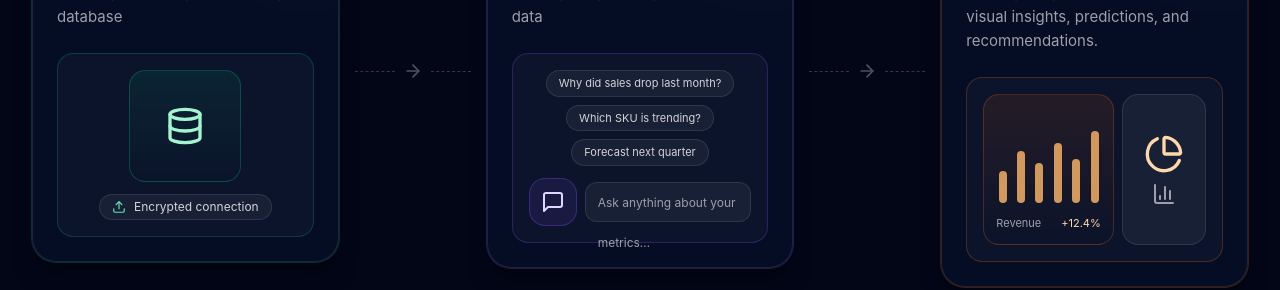
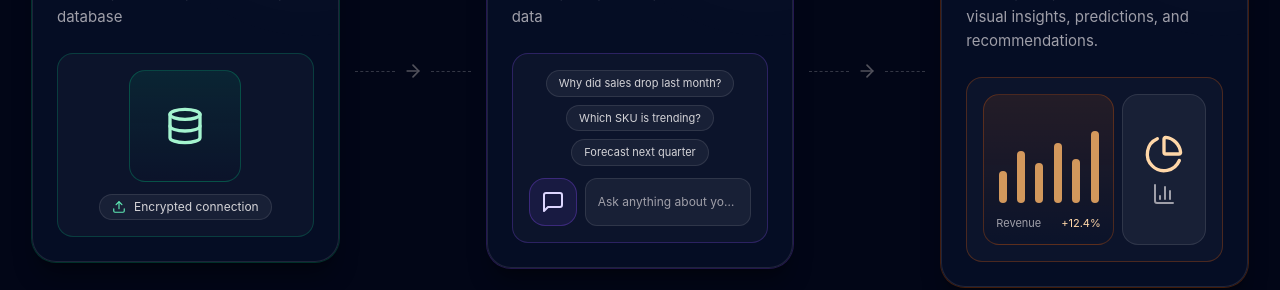
Before and after one commit to abhibiz/insy8Landing, a React (Vite) app: page / in a window 1280 px wide. Shown: the part 1070-1360 px from the top of the page. Built offline with nearby package versions, Linux system fonts and the light colour scheme.

Commit message:
updated overlaping

```diff
--- a/src/components/sections/HowItWorks.jsx
+++ b/src/components/sections/HowItWorks.jsx
@@ -21,7 +21,7 @@ function ConnectVisual() {
 
 function AskVisual() {
   return (
-    <div className="w-full max-w-[280px] space-y-3">
+    <div className="w-full min-w-0 max-w-[280px] space-y-3">
       <div className="flex flex-wrap justify-center gap-2">
         <span className="rounded-full border border-white/10 bg-white/5 px-3 py-1 text-[11px] text-zinc-300">
           Why did sales drop last month?
@@ -33,12 +33,12 @@ function AskVisual() {
           Forecast next quarter
         </span>
       </div>
-      <div className="flex items-center justify-center gap-2">
-        <div className="flex h-12 w-12 items-center justify-center rounded-2xl border border-violet-500/30 bg-violet-500/10">
+      <div className="flex min-w-0 items-center justify-center gap-2">
+        <div className="flex h-12 w-12 shrink-0 items-center justify-center rounded-2xl border border-violet-500/30 bg-violet-500/10">
           <MessageSquare className="h-6 w-6 text-violet-200" aria-hidden />
         </div>
-        <div className="h-10 flex-1 rounded-xl border border-white/10 bg-white/5 px-3 text-xs leading-10 text-zinc-400">
-          Ask anything about your metrics…
+        <div className="flex min-h-12 min-w-0 flex-1 items-center rounded-xl border border-white/10 bg-white/5 px-3 text-xs text-zinc-400">
+          <span className="truncate">Ask anything about your metrics…</span>
         </div>
       </div>
     </div>
```
